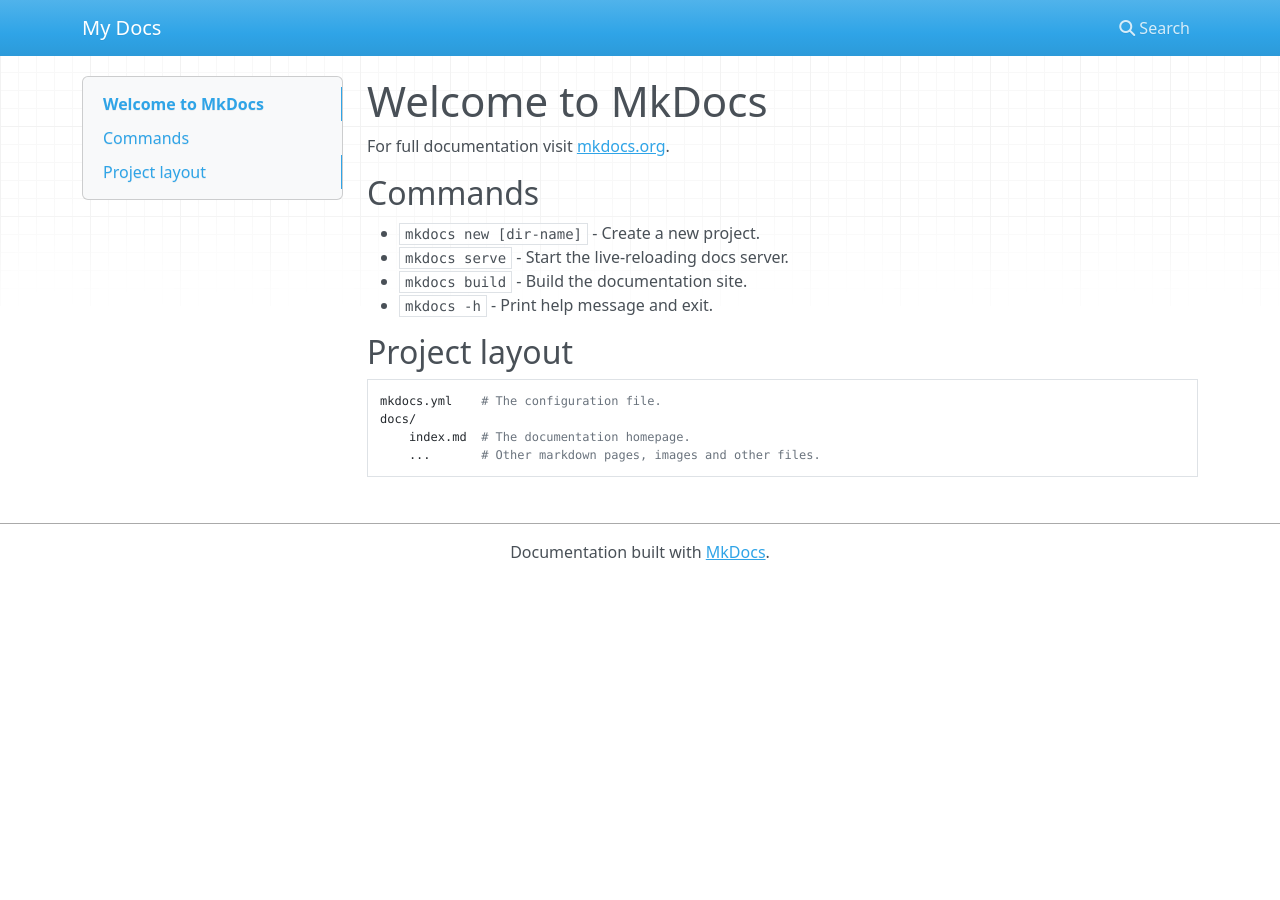
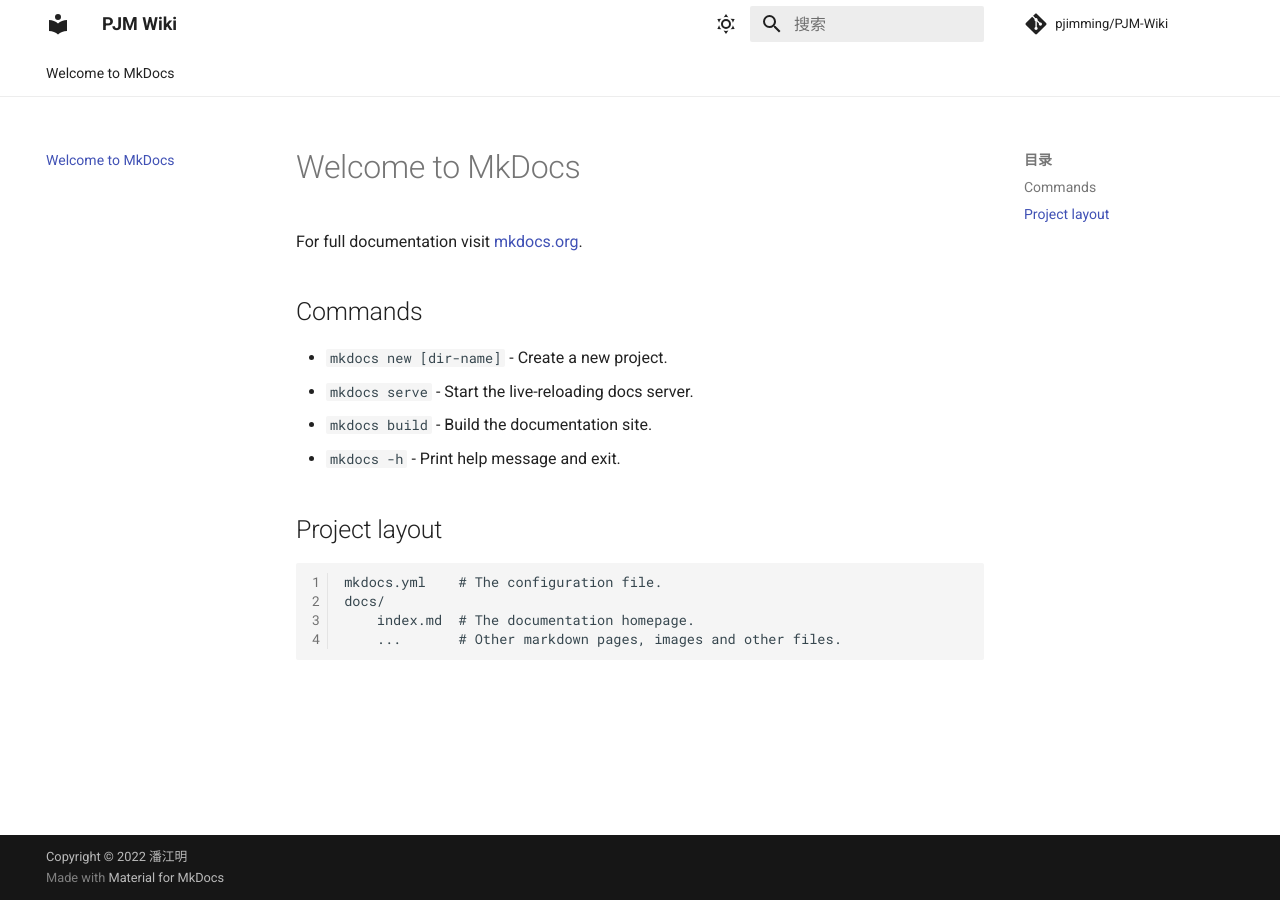
Before and after one commit to 123fyq123/Fyq-Wiki, an MkDocs documentation site: the page built from docs/index.md, in a window 1280 px wide. Built offline with MkDocs 1.6.1 and Material for MkDocs 9.7.7, drawn with Linux system fonts in a browser that asks for light colours; nearby versions of some CDN libraries; comment, search, counter and statistics services are not loaded.

Commit message:
material

```diff
--- /dev/null
+++ b/docs/js/mathjax.js
@@ -0,0 +1,53 @@
+window.MathJax = {
+    tex: {
+        inlineMath: [["\\(", "\\)"]],
+        displayMath: [["\\[", "\\]"]],
+        processEscapes: true,
+        processEnvironments: true
+    },
+    options: {
+        ignoreHtmlClass: ".*|",
+        processHtmlClass: "arithmatex"
+    }
+};
+
+document$.subscribe(() => {
+    MathJax.typesetPromise()
+})
+
+window.MathJax = {
+    loader: { load: ['[tex]/color'] },
+    tex: { packages: { '[+]': ['color'] } }
+};
+
+window.MathJax = {
+    loader: { load: ['[tex]/boldsymbol'] },
+    tex: { packages: { '[+]': ['boldsymbol'] } }
+};
+
+window.MathJax = {
+    tex: {
+        macros: {
+            RR: "{\\bf R}",
+            bold: ["{\\bf #1}", 1]
+        },
+        environments: {
+            braced: ["\\left\\{", "\\right\\}"]
+        }
+    }
+};
+
+window.MathJax = {
+    loader: { load: ['[tex]/configmacros'] },
+    tex: { packages: { '[+]': ['configmacros'] } }
+};
+
+window.MathJax = {
+    loader: { load: ['[tex]/mathtools'] },
+    tex: { packages: { '[+]': ['mathtools'] } }
+};
+
+window.MathJax = {
+    loader: { load: ['[tex]/textmacros'] },
+    tex: { packages: { '[+]': ['textmacros'] } }
+};
--- a/mkdocs.yml
+++ b/mkdocs.yml
@@ -1 +1,67 @@
 site_name: My Docs
+# Project information
+site_name: PJM Wiki
+site_description: PJM Wiki 是一个计算机知识整合的站点
+site_author: 潘江明
+site_url: 'https://wiki.pjmcode.top/'
+strict: false
+
+# Repository
+repo_name: 'pjimming/PJM-Wiki'
+repo_url: 'https://github.com/pjimming/PJM-Wiki'
+
+theme:
+  name: material
+  features:
+    - navigation.tabs
+    - navigation.top
+  language: 'zh'
+  palette:
+    primary: 'white'
+    accent: 'red'
+  favicon: img/favicon.png
+  icon:
+    logo: material/library
+
+  palette:
+  - media: "(prefers-color-scheme: light)"
+    scheme: default
+    primary: white
+    accent: red
+    toggle:
+      icon: material/weather-sunny
+      name: Switch to dark mode
+  - media: "(prefers-color-scheme: dark)"
+    scheme: slate
+    primary: cyan
+    accent: red
+    toggle:
+      icon: material/weather-night
+      name: Switch to light mode
+
+# copyright
+copyright: Copyright &copy; 2022 <a href="https://pjmcode.top" target="_blank" rel="noopener noreferrer">潘江明</a>
+
+# extra
+extra:
+  search:
+    language: 'jp'
+
+
+# md extrc
+markdown_extensions:
+  - pymdownx.superfences
+  - pymdownx.tabbed:
+      alternate_style: true
+  - pymdownx.snippets
+  - pymdownx.highlight:
+      linenums: true
+  - pymdownx.inlinehilite
+  - pymdownx.keys
+  - pymdownx.arithmatex:
+      generic: true
+
+extra_javascript:
+  - js/mathjax.js
+  - https://polyfill.io/v3/polyfill.min.js?features=es6
+  - https://cdn.jsdelivr.net/npm/mathjax@3/es5/tex-mml-chtml.js
```
